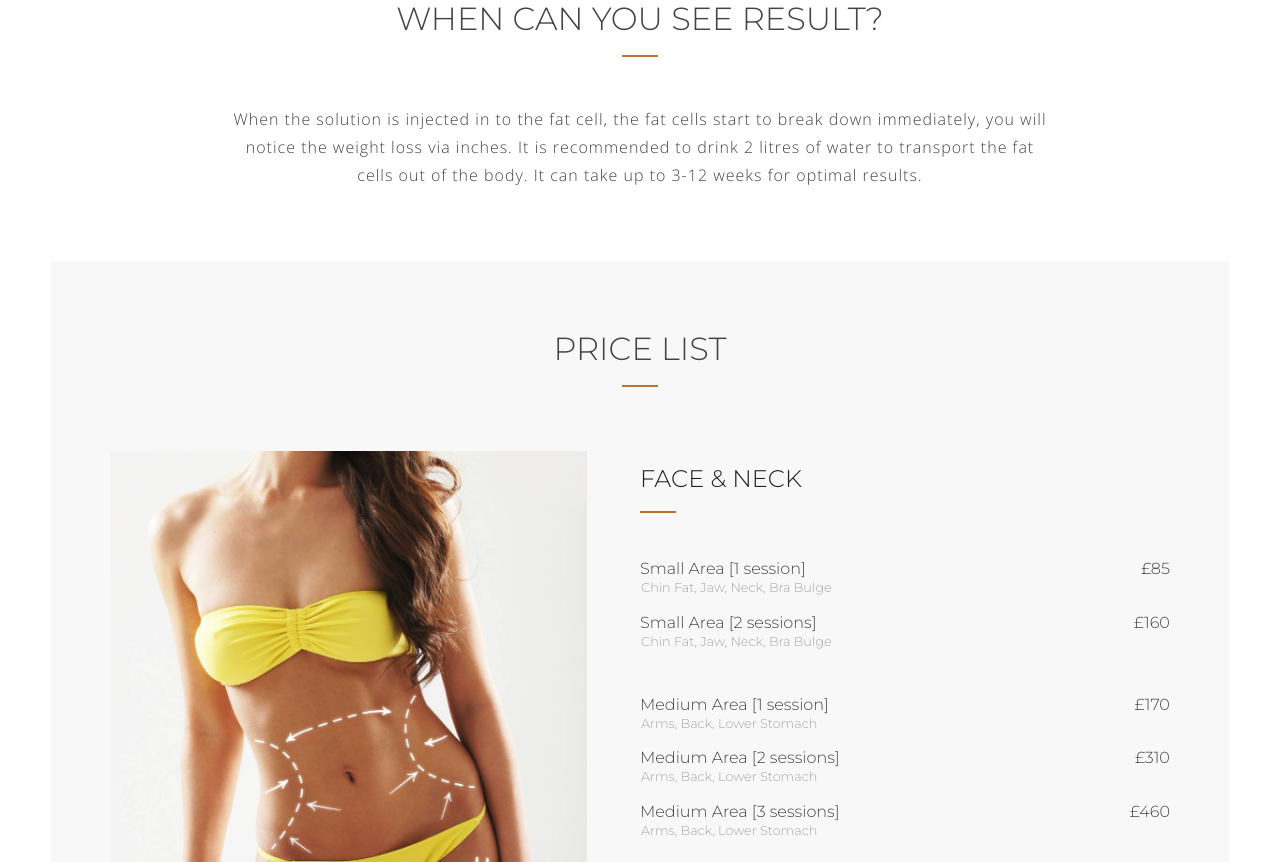
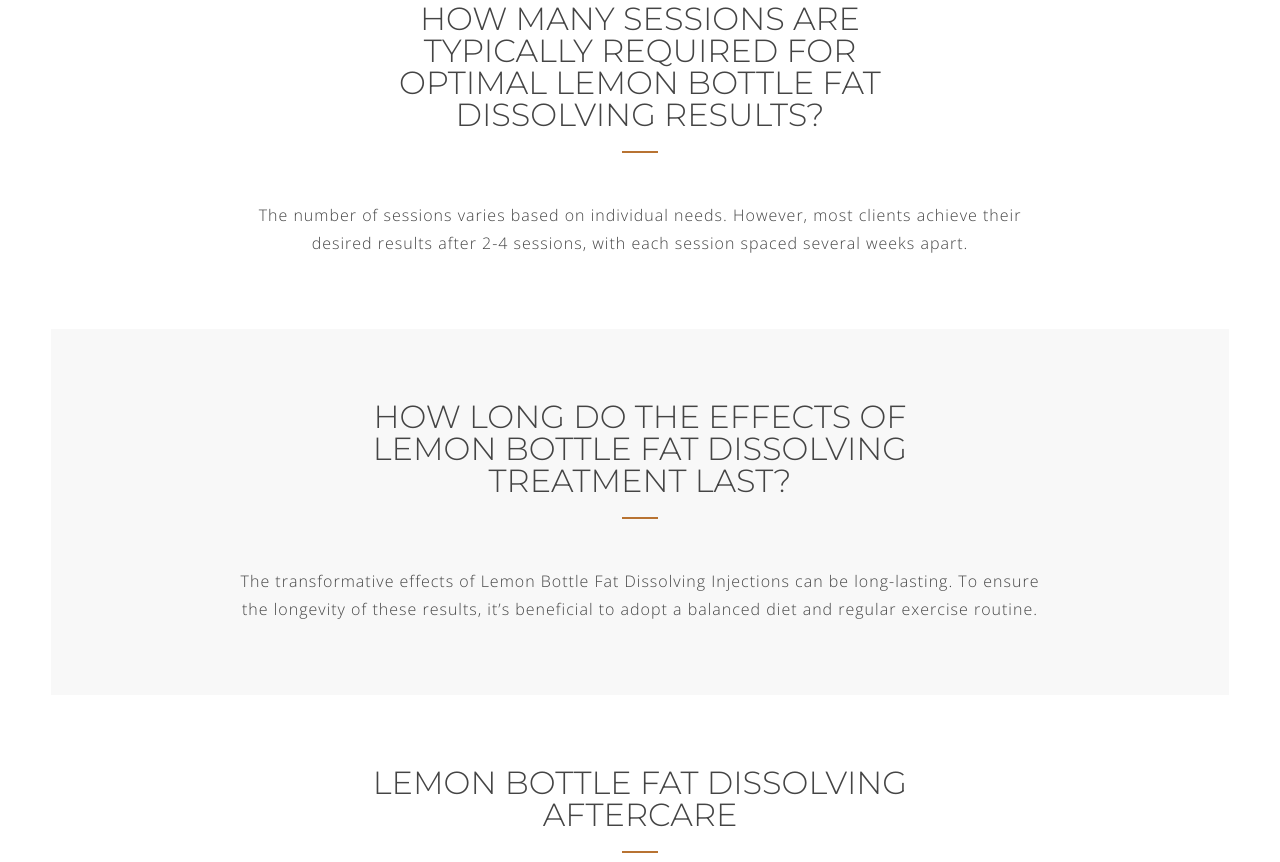
Before and after one commit to MiVladie/ashkaesthetics, a Gatsby site: page /services/lemon-bottle in a window 1280 px wide. Shown: the part 1718-2580 px from the top of the page. Built offline with nearby package versions, Linux system fonts and the light colour scheme; Gatsby itself is replaced by a stand-in of ours.

Commit message:
updated Lemon Bottle treatment

```diff
--- a/src/pages/services/lemon-bottle.js
+++ b/src/pages/services/lemon-bottle.js
@@ -76,9 +76,31 @@
 
 			<Section>
 				<Introduction
-					main='When can you see result?'
+					main='How many sessions are typically required for optimal Lemon Bottle Fat Dissolving results?'
 					description={[
-						'When the solution is injected in to the fat cell, the fat cells start to break down immediately, you will notice the weight loss via inches. It is recommended to drink 2 litres of water to transport the fat cells out of the body. It can take up to 3-12 weeks for optimal results.'
+						'The number of sessions varies based on individual needs. However, most clients achieve their desired results after 2-4 sessions, with each session spaced several weeks apart.'
+					]}
+				/>
+			</Section>
+
+			<Section background='#F8F8F8'>
+				<Introduction
+					main='How long do the effects of Lemon Bottle Fat Dissolving treatment last?'
+					description={[
+						'The transformative effects of Lemon Bottle Fat Dissolving Injections can be long-lasting. To ensure the longevity of these results, it’s beneficial to adopt a balanced diet and regular exercise routine.'
+					]}
+				/>
+			</Section>
+
+			<Section>
+				<Introduction
+					main='Lemon Bottle Fat Dissolving Aftercare'
+					description={[
+						'Immediate Post-Treatment Care:',
+						'Redness',
+						'Swelling',
+						'Slight bruising',
+						'Please note that these symptoms are temporary and typically subside within a few days. Our team is available to address any concerns and guide you through the recovery process.'
 					]}
 				/>
 			</Section>
```
